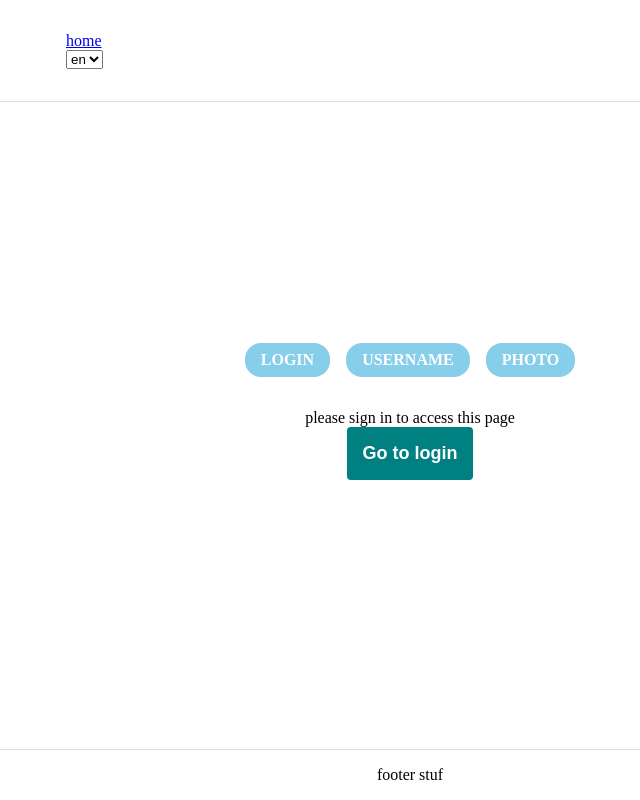
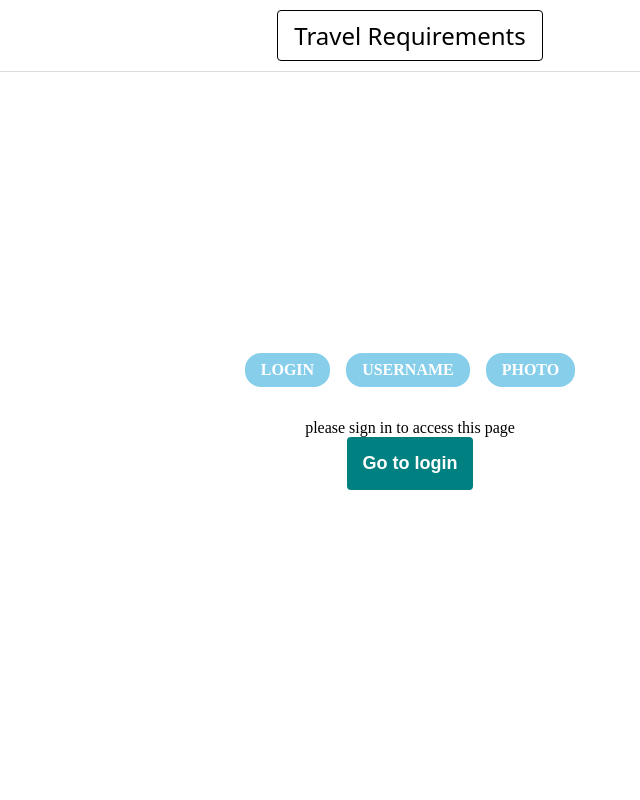
Before and after one commit to cindersax/travel-requeriments, a SvelteKit app: page /login/photo in a window 1280 px wide. Shown: the whole page, without its empty margins (230-870 px from the left). Built offline with nearby package versions, Linux system fonts and the light colour scheme; no server answers.

Commit message:
add some style updates

```diff
--- a/src/routes/+layout.svelte
+++ b/src/routes/+layout.svelte
@@ -6,41 +6,46 @@
 </script>
 
 <header>
-	<nav>
-		<a href="/en" data-sveltekit-preload-data>home</a>
-		<form id="lang_form">
-			<select form="lang_form" name="languages" id="languages" on:change={handleChange}>
-				<option value="">en</option>
-				<option value="es">es</option>
-			</select>
-		</form>
-	</nav>
+	<h2>
+		<a href="/">Travel Requirements</a>
+	</h2>
 </header>
 <main>
 	<slot />
 </main>
-<footer>
-	<p>footer stuf</p>
-</footer>
 
 <style>
+	h2 {
+		font-family: system-ui, -apple-system, BlinkMacSystemFont, 'Segoe UI', Roboto, Oxygen, Ubuntu,
+			Cantarell, 'Open Sans', 'Helvetica Neue', sans-serif;
+	}
+
 	* {
 		box-sizing: border-box;
 		margin: 0;
 	}
 	header {
 		background-color: white;
-		padding: 1em;
+		padding: 1.2em;
 		display: flex;
 		align-items: center;
 		justify-content: center;
 		border-bottom: 1px solid gainsboro;
 	}
-
-	nav {
-		width: 100%;
-		max-width: 720px;
-		padding: 1rem;
+	h2 a {
+		text-decoration: none;
+		color: black;
+		font-weight: 400;
+		padding: 0.5rem 1rem;
+		border: 1px solid black;
+		border-radius: 4px;
+	}
+	h2 a:hover {
+		background-color: #e9e9e9;
+	}
+	h2 a::before {
+		width: 5px;
+		background-color: blue;
 	}
 	main {
 		box-sizing: border-box;
@@ -55,11 +60,4 @@
 		padding: 1rem;
 		height: auto;
 	}
-	footer {
-		border-top: 1px solid gainsboro;
-		padding: 1em;
-		display: flex;
-		align-items: center;
-		justify-content: center;
-	}
 </style>
```
